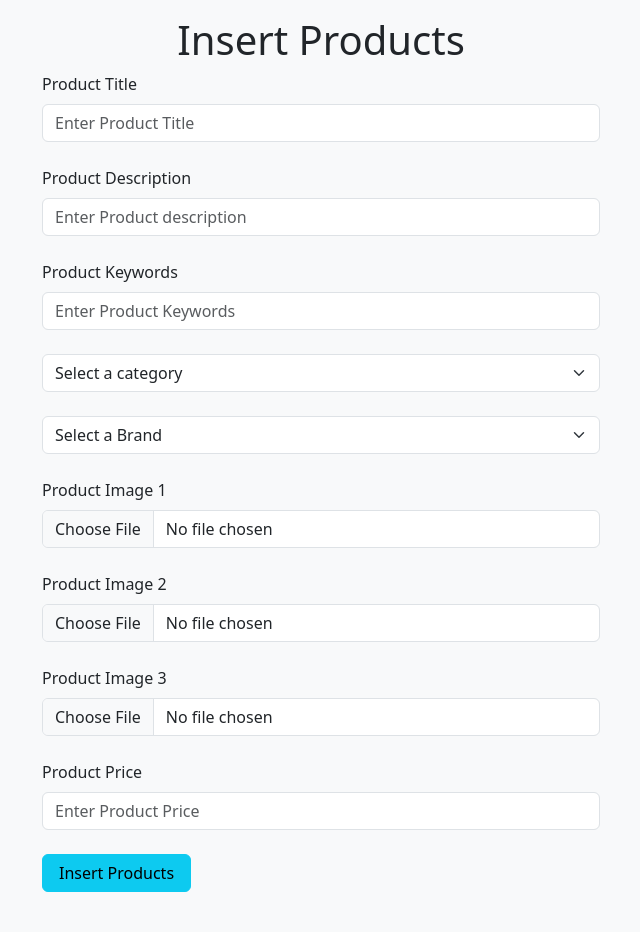
After one commit to pawarrudraksha/ecommerce, a PHP site: page /admin/insert_product.php in a window 1280 px wide. The commit adds this page. Shown: the whole page, without its empty margins (319-959 px from the left). Run offline with PHP 8.4, Linux system fonts and the light colour scheme; data that the repository does not hold is empty.

Commit message:
added product page

```diff
--- a/admin/index.php
+++ b/admin/index.php
@@ -58,7 +58,7 @@
           </div>
           <div class="button text-center">
             <button class="mx-1">
-              <a href="#" class="nav-link text-light bg-info my-1 p-2 mx-1"
+              <a href="insert_product.php" class="nav-link text-light bg-info my-1 p-2 mx-1"
                 >Insert Products</a
               ></button
             ><button class="mx-1">
--- /dev/null
+++ b/admin/insert_product.php
@@ -0,0 +1,158 @@
+<?php
+  include('../includes/connect.php');
+  if(isset($_POST["insert_product"])){
+    $product_title=$_POST["product_title"];
+    $product_description=$_POST["product_description"];
+    $product_keywords=$_POST["product_keywords"];
+    $product_price=$_POST["product_price"];
+    $category_id=$_POST["product_categories"];
+    $brand_id=$_POST["product_brands"];
+    $product_status='true';
+    // accessing images
+    $product_image1=$_FILES["product_image1"]['name'];
+    $product_image2=$_FILES["product_image2"]['name'];
+    $product_image3=$_FILES["product_image3"]['name'];
+    // accessing tmp_name
+    $temp_image1=$_FILES["product_image1"]['tmp_name'];
+    $temp_image2=$_FILES["product_image2"]['tmp_name'];
+    $temp_image3=$_FILES["product_image3"]['tmp_name'];
+    // checking
+    if($product_title=='' or $product_description=='' or $product_keywords=='' or $category_id=='' or $brand_id=='' or $product_price=='' or $product_image1=='' or $product_image3=='' or $product_image2==''){
+        echo "<script>alert('please fill all fields')</script>";
+        exit();
+    }else{
+        move_uploaded_file($temp_image1,"./product_images/$product_image1");
+        move_uploaded_file($temp_image2,"./product_images/$product_image2");
+        move_uploaded_file($temp_image3,"./product_images/$product_image3");
+
+
+        $product_query = "INSERT INTO `mystore`.`products` (product_title, product_description, product_keywords, category_id, brand_id, product_image1, product_image2, product_image3, product_price, status) VALUES ('$product_title', '$product_description', '$product_keywords', '$category_id', '$brand_id', '$product_image1', '$product_image2', '$product_image3', '$product_price', '$product_status')";
+
+        $result_query=mysqli_query($conn,$product_query);
+        if($result_query){
+            echo "<script>alert('Successfully inserted products')</script>";
+        }
+    }
+
+    }
+?>
+
+<!DOCTYPE html>
+<html lang="en">
+<head>
+    <meta charset="UTF-8">
+    <meta name="viewport" content="width=device-width, initial-scale=1.0">
+    <title>Insert Products</title>
+    <link
+      href="https://cdn.jsdelivr.net/npm/bootstrap@5.3.3/dist/css/bootstrap.min.css"
+      rel="stylesheet"
+      integrity="sha384-QWTKZyjpPEjISv5WaRU9OFeRpok6YctnYmDr5pNlyT2bRjXh0JMhjY6hW+ALEwIH"
+      crossorigin="anonymous"
+    />
+    <link
+      rel="stylesheet"
+      href="https://cdnjs.cloudflare.com/ajax/libs/font-awesome/6.5.2/css/all.min.css"
+      integrity="sha512-SnH5WK+bZxgPHs44uWIX+LLJAJ9/2PkPKZ5QiAj6Ta86w+fsb2TkcmfRyVX3pBnMFcV7oQPJkl9QevSCWr3W6A=="
+      crossorigin="anonymous"
+      referrerpolicy="no-referrer"
+    />
+    <link rel="stylesheet" href="../style.css" />
+</head>
+<body class="bg-light">
+    <div class="container mt-3">
+        <h1 class="text-center">Insert Products</h1>
+        <!-- form -->
+        <form action="" method="post" enctype="multipart/form-data">
+            <!-- Title -->
+            <div class="form-outline mb-4 w-50 m-auto">
+                <label for="product_title" class="form-label">
+                    Product Title
+                </label>
+                <input type="text" name="product_title" id="product_title" class="form-control" placeholder="Enter Product Title" autocomplete="off" required>
+            </div>
+            <!-- Description -->
+            <div class="form-outline mb-4 w-50 m-auto">
+                <label for="product_description" class="form-label">
+                    Product Description
+                </label>
+                <input type="text" name="product_description" id="product_description" class="form-control" placeholder="Enter Product description" autocomplete="off" required>
+            </div>
+            <!-- Keywords -->
+            <div class="form-outline mb-4 w-50 m-auto">
+                <label for="product_keywords" class="form-label">
+                    Product Keywords
+                </label>
+                <input type="text" name="product_keywords" id="product_keyword" class="form-control" placeholder="Enter Product Keywords" autocomplete="off" required>
+            </div>
+            <!-- Categories -->
+            <div class="form-outline mb-4 w-50 m-auto">
+                <select name="product_categories" id="" class="form-select">
+                <option>Select a category</option>
+                <?php
+                    $select_categories="Select * from `mystore`.`categories`";
+                    $result_categories=mysqli_query($conn,$select_categories);
+                    while($row_data=mysqli_fetch_assoc($result_categories)){
+                        $category_title=$row_data['category_title'];
+                        $category_id=$row_data['category_id'];
+                        echo "<option value=$category_id>$category_title</option>";
+                    }
+                ?>
+                </select>
+            </div>
+            <!-- brands -->
+            <div class="form-outline mb-4 w-50 m-auto">
+                <select name="product_brands" id="" class="form-select">
+                <option>Select a Brand</option>
+                <?php
+                $select_brands="Select * from `mystore`.`brands`";
+                $result_brands=mysqli_query($conn,$select_brands);
+                while($row_data=mysqli_fetch_assoc($result_brands)){
+                $brand_title=$row_data['brand_title'];
+                $brand_id=$row_data['brand_id'];
+                echo "<option value=$brand_id>$brand_title</option>";
+                }
+                ?>
+                </select>
+            </div>
+             <!-- Image1 -->
+             <div class="form-outline mb-4 w-50 m-auto">
+                <label for="product_image1" class="form-label">
+                    Product Image 1
+                </label>
+                <input type="file" name="product_image1" id="product_image1" class="form-control"  autocomplete="off" required>
+            </div>
+             <!-- Image2 -->
+             <div class="form-outline mb-4 w-50 m-auto">
+                <label for="product_image2" class="form-label">
+                    Product Image 2
+                </label>
+                <input type="file" name="product_image2" id="product_image2" class="form-control"  autocomplete="off" required>
+            </div>
+             <!-- Image3 -->
+             <div class="form-outline mb-4 w-50 m-auto">
+                <label for="product_image3" class="form-label">
+                    Product Image 3
+                </label>
+                <input type="file" name="product_image3" id="product_image3" class="form-control"  autocomplete="off" required>
+            </div>
+            <!-- Price -->
+            <div class="form-outline mb-4 w-50 m-auto">
+                <label for="product_price" class="form-label">
+                    Product Price
+                </label>
+                <input type="text" name="product_price" id="product_price" class="form-control" placeholder="Enter Product Price" autocomplete="off" required>
+            </div>
+            <!-- Submit -->
+            <div class="form-outline mb-4 w-50 m-auto">
+                <input type="submit" name="insert_product" class="btn btn-info mb-3 px-3" value="Insert Products" >
+            </div>
+        </form>
+    </div>
+
+    <script
+      src="https://cdn.jsdelivr.net/npm/bootstrap@5.3.3/dist/js/bootstrap.bundle.min.js"
+      integrity="sha384-YvpcrYf0tY3lHB60NNkmXc5s9fDVZLESaAA55NDzOxhy9GkcIdslK1eN7N6jIeHz"
+      crossorigin="anonymous"
+    ></script>
+</body>
+</html>
```
Also changed, not shown: index.php (+34 -54 lines), admin/product_images/a64b345016e96adfb8849af5521c8e0ecfe8f027-555x555.webp (added), admin/product_images/headphones_b_1.webp (added), admin/product_images/headphones_c_4.webp (added).
